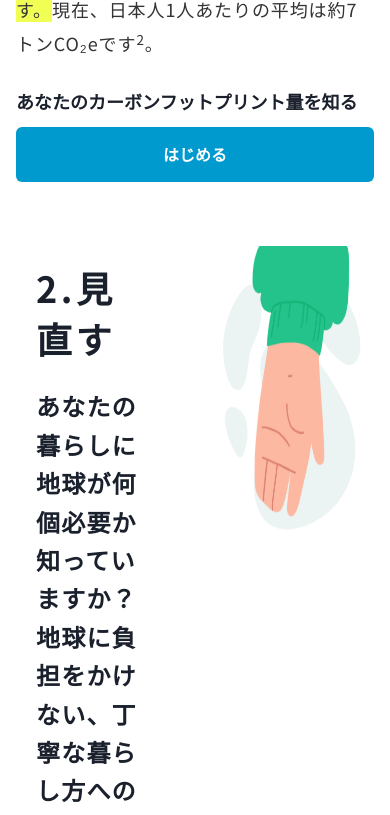
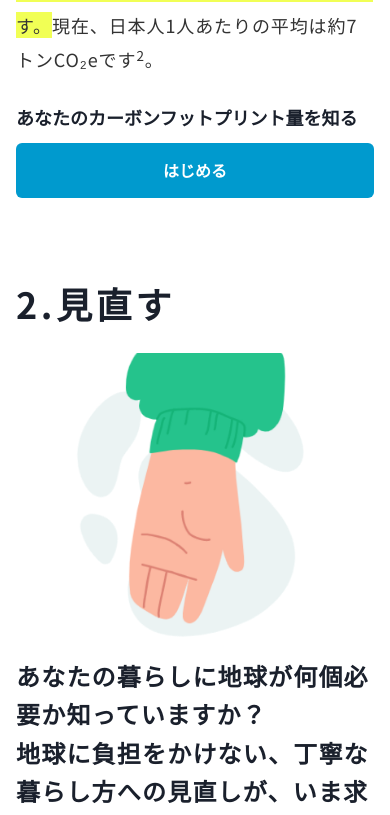
Before and after one commit to codeforjapan/JibungotoPlanet, a Next.js app: page / in a window 390 px wide. Shown: the part 1818-2633 px from the top of the page. Built offline with nearby package versions, Linux system fonts and the light colour scheme.

Commit message:
feat: added responsive layout on look back section

```diff
--- a/components/organisms/homes/HomeLookBackSection/HomeLookBackSection.tsx
+++ b/components/organisms/homes/HomeLookBackSection/HomeLookBackSection.tsx
@@ -1,22 +1,35 @@
 import { FC } from 'react'
 import Image from 'next/image'
-import { Box, SimpleGrid } from '@chakra-ui/react'
+import { Box } from '@chakra-ui/react'
 import HomeContentBody from 'components/molecules/homes/HomeContentBody/HomeContentBody'
 import HomeContentCatchPhrase from 'components/molecules/homes/HomeContentCatchPhrase/HomeContentCatchPhrase'
 import HomeContentTitle from 'components/molecules/homes/HomeContentTitle/HomeContentTitle'
+import HomeSectionContainer from "components/molecules/homes/HomeSectionContainer/HomeSectionContainer";
 import styles from 'styles/Home.module.scss'
 
 type Props = {
   className?: string
+  sp: boolean
 }
 
 const HomeLookBackSection: FC<Props> = (props) => {
   return (
-    <SimpleGrid columns={2} spacing={10} className={props.className}>
-      <Box px={5}>
+    <HomeSectionContainer className={props.className}>
+      <Box px={{base: 0, md: 5}}>
         <HomeContentTitle className={styles['home__section__item-title']}>
           <span>2.見直す</span>
         </HomeContentTitle>
+        {
+          props.sp &&
+            <Box className={styles['home__section__img-container']}>
+                <Image
+                    src={'/home/home-content-look-back.png'}
+                    alt={'見直すセクション'}
+                    objectFit={'contain'}
+                    layout={'fill'}
+                />
+            </Box>
+        }
         <HomeContentCatchPhrase className={styles['home__section__item']}>
           あなたの暮らしに地球が何個必要か知っていますか？
           <br />
@@ -37,14 +50,18 @@ const HomeLookBackSection: FC<Props> = (props) => {
           </span>
         </HomeContentBody>
       </Box>
+      {
+        !props.sp &&
           <Box className={styles['home__section__img-container']}>
               <Image
                   src={'/home/home-content-look-back.png'}
                   alt={'見直すセクション'}
+                  objectFit={'contain'}
                   layout={'fill'}
               />
           </Box>
-    </SimpleGrid>
+      }
+    </HomeSectionContainer>
   )
 }
 
--- a/pages/index.tsx
+++ b/pages/index.tsx
@@ -17,7 +17,7 @@ const Home: FC = () => {
       <HomeHeader sp={isMobile} />
       <Container maxW={maxW} centerContent py={{base: 0, md:12}} my={{base: 0, md:5 }}>
         <HomeKnowSection className={styles['home__section']} sp={isMobile} />
-        <HomeLookBackSection className={styles['home__section']} />
+        <HomeLookBackSection className={styles['home__section']} sp={isMobile} />
         <HomeChangeSection className={styles['home__section']} />
         <HomeCaptionSection className={styles['home__caption-section']} />
       </Container>
--- a/styles/Home.module.scss
+++ b/styles/Home.module.scss
@@ -31,6 +31,7 @@
       position: relative;
 
       @include sp {
+        margin: 0.5rem 0;
         height: 288px;
       }
     }
```
Lines whose indentation alone changed are shown as unchanged.
